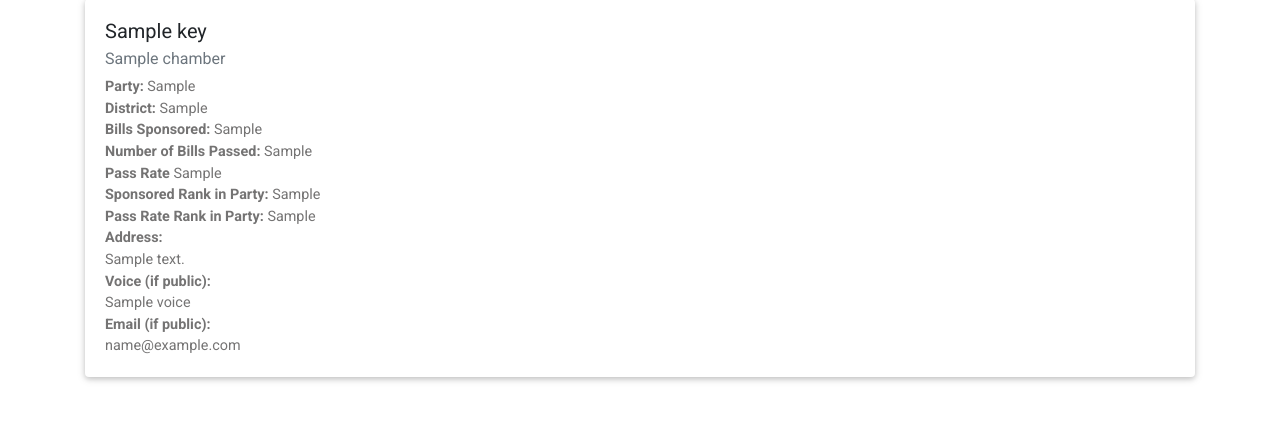
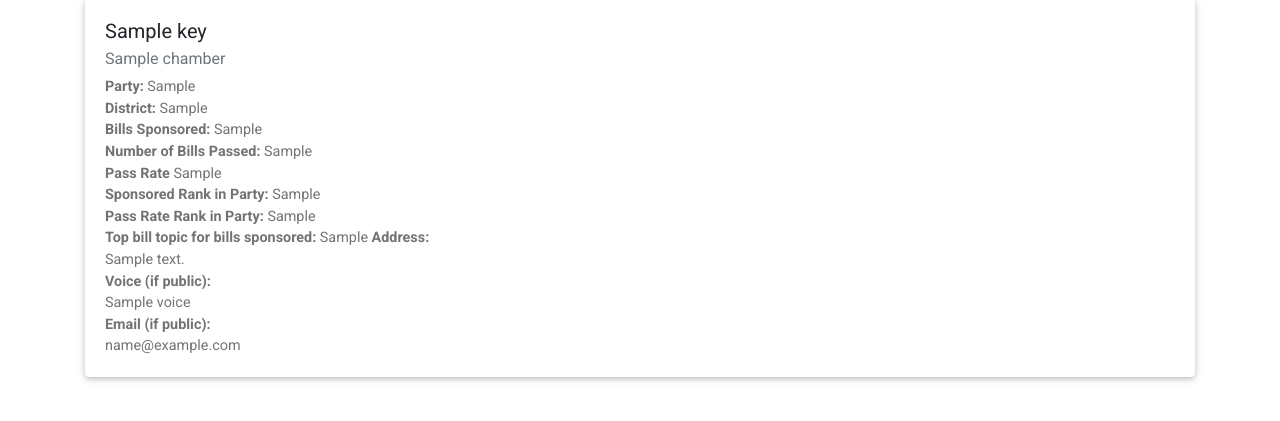
Before and after one commit to IssueToImpact/issuetoimpact, a Django app: template itoiUI/bills/templates/index.html in a window 1280 px wide. Shown: the part 2067-2488 px from the top of the page. Run offline with Django 3.2, Linux system fonts and the light colour scheme; tables that the repository leaves empty hold one stand-in row (values such as "Sample post"); the template is opened without the code that fills it: values that come from a table or form of the project are taken from there, most other values are stand-ins (such as "Sample title", 1, 10 or a date in 2020); some libraries are stand-ins or nearby versions.

Commit message:
Added most frequent topic

```diff
--- a/itoiUI/bills/templates/index.html
+++ b/itoiUI/bills/templates/index.html
@@ -231,6 +231,7 @@
                     <b> Pass Rate </b> {{ value.info.21}}<br>
                     <b> Sponsored Rank in Party: </b> {{ value.info.22 }}<br>
                     <b> Pass Rate Rank in Party: </b> {{ value.info.23 }}<br>
+                    <b> Top bill topic for bills sponsored: </b> {{ value.info.24}}
                     <b> Address: </b><br>
                     {{ value.contact_details.address }}<br>
                     <b> Voice (if public): </b><br>
--- a/itoiUI/bills/views.py
+++ b/itoiUI/bills/views.py
@@ -88,12 +88,28 @@ def home(request):
 
             address = form.cleaned_data['address']
 
+            topic_list = ['Agriculture','Budget','Commerce_and_Economic_Development',\
+            'Criminal_Justice','Education','Energy_and_Public_Utilities',\
+            'Environment','Health','Human_and_Social_Services',\
+            'Employment_and_Labor','Public_Safety_and_Firearms','Regulation',\
+            'Taxes','Telecommunications_and_Information_Technology',\
+            'Transportation','Veterans_Affairs']
+
             if address:
                 rep_dict = find_rep_from_address(address)
                 for key in rep_dict.keys():
                     info = get_rep_info(key)
-                    rep_dict[key]['info'] = info[0]
-                print(rep_dict)
+                    rep_dict[key]['info'] = list(info[0])
+                    max = 0
+                    max_ind = 0
+                    for item, num in enumerate(rep_dict[key]['info']):
+                        if item >= 5 and item <= 20:
+                            if num > max:
+                                max = num
+                                max_ind = item - 5
+                    max_topic = topic_list[max]
+                    rep_dict[key]['info'].append(max_topic)
+                    rep_dict[key]['info'] = tuple(rep_dict[key]['info'])
             else:
                 rep_dict = None
             try:
@@ -127,7 +143,6 @@ def home(request):
 
         colnames = [COLUMN_NAMES.get(col, col) for col in columns]
         context['rep_dict'] = rep_dict
-
         context['result'] = result
         context['num_results'] = len(result)
         context['columns'] = colnames
--- a/itoiUI/filters.py
+++ b/itoiUI/filters.py
@@ -65,9 +65,9 @@ def find_bills(args_from_ui):
                 tweet_dict[bill].append(tweet)
 
     for bill in revised:
-        bill_num = bill[0]
-        if bill_num in tweet_dict:
-            bill.append(tweet_dict[bill_num])
+        bill_number = bill[0]
+        if bill_number in tweet_dict:
+            bill.append(tweet_dict[bill_number])
         else:
             bill.append([])
 
@@ -83,7 +83,7 @@ def generate_tweets_query(args_from_ui):
         select_cols = '*'
 
         query_string = 'SELECT ' + ', '.join(select_cols)\
-                        + ' FROM tweets WHERE tweets.bill_num'
+                        + ' FROM tweets WHERE tweets.bill_number'
 
         return query_string
 
```
